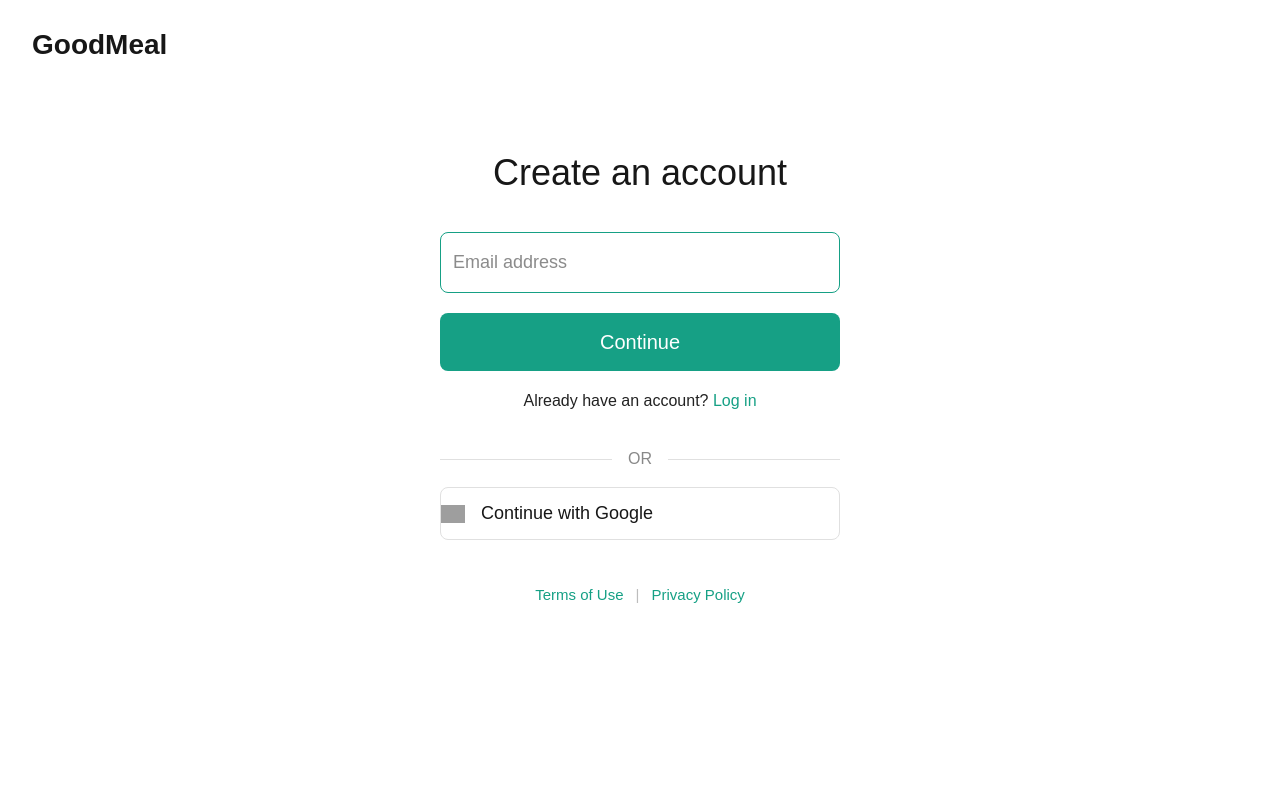
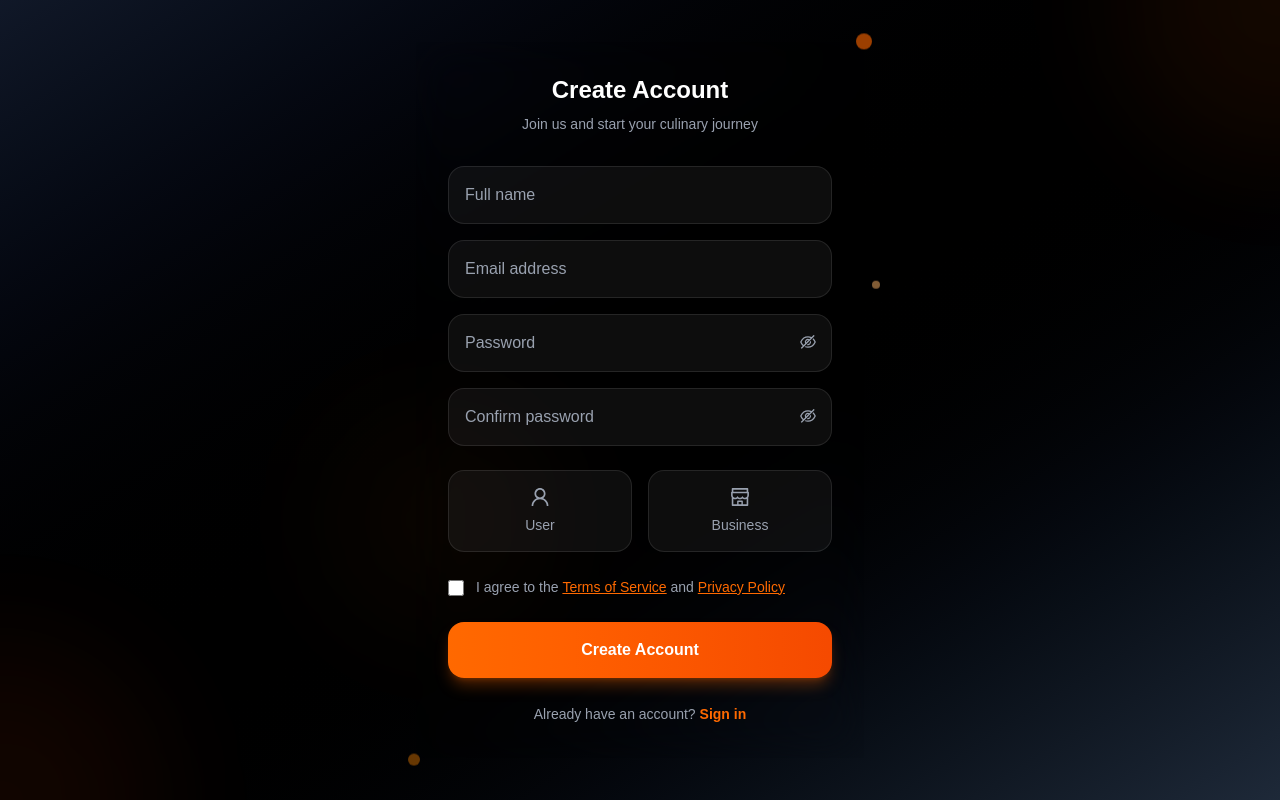
Before and after one commit to VKev/GoodMeal-AI-Food-Recommendation-Web-App, a Next.js app in the folder Frontend/: page /create-account in a window 1280 px wide. Built offline with nearby package versions, Linux system fonts and the light colour scheme; grey boxes are pictures that could not be loaded.

Commit message:
feat: Make UI for Login and Create Account Page

```diff
--- a/Frontend/components/Create.tsx
+++ b/Frontend/components/Create.tsx
@@ -1,91 +1,185 @@
-import React from "react";
+"use client"
+import React, { useState } from "react";
+import { EyeInvisibleOutlined, EyeOutlined, UserOutlined, ShopOutlined } from '@ant-design/icons';
+import Link from "next/link";
 
-const Create: React.FC = () => {
+const CreateAccount: React.FC = () => {
+  const [selectedRole, setSelectedRole] = useState<"US" | "BU" | null>(null);
+  const [formData, setFormData] = useState({
+    fullName: "",
+    email: "",
+    password: "",
+    confirmPassword: ""
+  });
+  const [showPassword, setShowPassword] = useState(false);
+  const [showConfirmPassword, setShowConfirmPassword] = useState(false);
+
+  const handleInputChange = (field: string, value: string) => {
+    setFormData(prev => ({
+      ...prev,
+      [field]: value
+    }));
+  };
+
   return (
-    <div style={{ minHeight: "100vh", background: "#fff" }}>
-      <div style={{ padding: "24px 0 0 32px", fontWeight: 600, fontSize: 28, fontFamily: "sans-serif" }}>
-        GoodMeal
+    <div className="min-h-screen bg-gradient-to-br from-gray-900 via-black to-gray-800 flex items-center justify-center p-4 relative overflow-hidden">
+      {/* Animated Background Elements */}
+      <div className="absolute inset-0 overflow-hidden">
+        <div className="absolute -top-40 -right-40 w-80 h-80 bg-orange-500/10 rounded-full blur-3xl animate-pulse"></div>
+        <div className="absolute -bottom-40 -left-40 w-80 h-80 bg-orange-600/10 rounded-full blur-3xl animate-pulse delay-1000"></div>
+        <div className="absolute top-1/2 left-1/4 w-60 h-60 bg-orange-400/5 rounded-full blur-3xl animate-pulse delay-500"></div>
       </div>
-      <div style={{
-        display: "flex",
-        flexDirection: "column",
-        alignItems: "center",
-        marginTop: 80
-      }}>
-        <h1 style={{ fontSize: 36, fontWeight: 500, marginBottom: 32 }}>Create an account</h1>
+
+      <div className="relative w-full max-w-md">
+        {/* Glassmorphism Card */}
+        <div className="backdrop-blur-xl p-8">
+          {/* Welcome Section */}
+          <div className="text-center mb-8">
+            <h2 className="text-2xl font-bold text-white mb-2">Create Account</h2>
+            <p className="text-gray-400 text-sm">Join us and start your culinary journey</p>
+          </div>
+
+
+          {/* Form Inputs */}
+          <div className="space-y-4 mb-6">
+            {/* Full Name */}
+            <div className="relative">
+              <input
+                type="text"
+                placeholder="Full name"
+                value={formData.fullName}
+                onChange={(e) => handleInputChange("fullName", e.target.value)}
+                className="w-full p-4 bg-white/5 border border-white/10 rounded-2xl text-white placeholder-gray-400 focus:outline-none focus:border-orange-500 focus:bg-white/10 transition-all duration-300"
+              />
+              <div className="absolute inset-0 rounded-2xl bg-gradient-to-r from-orange-500/0 via-orange-500/0 to-orange-500/0 focus-within:from-orange-500/10 focus-within:to-orange-600/10 pointer-events-none transition-all duration-300"></div>
+            </div>
+
+            {/* Email */}
+            <div className="relative">
               <input
                 type="email"
                 placeholder="Email address"
-          style={{
-            width: 400,
-            padding: "16px 12px",
-            fontSize: 18,
-            borderRadius: 8,
-            border: "1.5px solid #16a085",
-            marginBottom: 20,
-            outline: "none"
-          }}
+                value={formData.email}
+                onChange={(e) => handleInputChange("email", e.target.value)}
+                className="w-full p-4 bg-white/5 border border-white/10 rounded-2xl text-white placeholder-gray-400 focus:outline-none focus:border-orange-500 focus:bg-white/10 transition-all duration-300"
+              />
+              <div className="absolute inset-0 rounded-2xl bg-gradient-to-r from-orange-500/0 via-orange-500/0 to-orange-500/0 focus-within:from-orange-500/10 focus-within:to-orange-600/10 pointer-events-none transition-all duration-300"></div>
+            </div>
+
+            {/* Password */}
+            <div className="relative">
+              <input
+                type={showPassword ? "text" : "password"}
+                placeholder="Password"
+                value={formData.password}
+                onChange={(e) => handleInputChange("password", e.target.value)}
+                className="w-full p-4 pr-12 bg-white/5 border border-white/10 rounded-2xl text-white placeholder-gray-400 focus:outline-none focus:border-orange-500 focus:bg-white/10 transition-all duration-300"
               />
               <button
-          style={{
-            width: 400,
-            padding: "14px 0",
-            background: "#16a085",
-            color: "#fff",
-            fontSize: 20,
-            border: "none",
-            borderRadius: 8,
-            fontWeight: 500,
-            marginBottom: 18,
-            cursor: "pointer"
-          }}
+                type="button"
+                onClick={() => setShowPassword(!showPassword)}
+                className="absolute right-4 top-1/2 transform -translate-y-1/2 text-gray-400 hover:text-orange-500 transition-colors duration-200"
               >
-          Continue
+                {showPassword ? <EyeOutlined /> : <EyeInvisibleOutlined />}
               </button>
-        <div style={{ marginBottom: 18, color: "#222", fontSize: 16 }}>
-          Already have an account?{" "}
-          <a href="/sign-in" style={{ color: "#16a085", textDecoration: "none", fontWeight: 500 }}>
-            Log in
-          </a>
+              <div className="absolute inset-0 rounded-2xl bg-gradient-to-r from-orange-500/0 via-orange-500/0 to-orange-500/0 focus-within:from-orange-500/10 focus-within:to-orange-600/10 pointer-events-none transition-all duration-300"></div>
             </div>
-        <div style={{
-          display: "flex",
-          alignItems: "center",
-          width: 400,
-          margin: "16px 0"
-        }}>
-          <div style={{ flex: 1, height: 1, background: "#e0e0e0" }} />
-          <span style={{ margin: "0 16px", color: "#888" }}>OR</span>
-          <div style={{ flex: 1, height: 1, background: "#e0e0e0" }} />
+
+            {/* Confirm Password */}
+            <div className="relative">
+              <input
+                type={showConfirmPassword ? "text" : "password"}
+                placeholder="Confirm password"
+                value={formData.confirmPassword}
+                onChange={(e) => handleInputChange("confirmPassword", e.target.value)}
+                className="w-full p-4 pr-12 bg-white/5 border border-white/10 rounded-2xl text-white placeholder-gray-400 focus:outline-none focus:border-orange-500 focus:bg-white/10 transition-all duration-300"
+              />
+              <button
+                type="button"
+                onClick={() => setShowConfirmPassword(!showConfirmPassword)}
+                className="absolute right-4 top-1/2 transform -translate-y-1/2 text-gray-400 hover:text-orange-500 transition-colors duration-200"
+              >
+                {showConfirmPassword ? <EyeOutlined /> : <EyeInvisibleOutlined />}
+              </button>
+              <div className="absolute inset-0 rounded-2xl bg-gradient-to-r from-orange-500/0 via-orange-500/0 to-orange-500/0 focus-within:from-orange-500/10 focus-within:to-orange-600/10 pointer-events-none transition-all duration-300"></div>
             </div>
-        <button style={{
-          width: 400,
-          display: "flex",
-          alignItems: "center",
-          padding: "12px 0",
-          border: "1px solid #e0e0e0",
-          borderRadius: 8,
-          background: "#fff",
-          fontSize: 18,
-          marginBottom: 12,
-          cursor: "pointer"
-        }}>
-          <img src="https://www.svgrepo.com/show/475656/google-color.svg" alt="Google" style={{ width: 24, marginRight: 16 }} />
-          Continue with Google
+          </div>
+          {/* Role Selection */}
+          <div className="mb-6">
+            <div className="flex gap-4">
+              <button
+                type="button"
+                onClick={() => setSelectedRole("US")}
+                className={`flex-1 p-4 rounded-2xl border transition-all duration-300 ${selectedRole === "US"
+                  ? "bg-orange-500/20 border-orange-500 text-orange-400"
+                  : "bg-white/5 border-white/10 text-gray-400 hover:border-orange-500/50"
+                  }`}
+              >
+                <div className="flex flex-col items-center space-y-2">
+                  <UserOutlined className="text-xl" />
+                  <span className="text-sm font-medium">User</span>
+                </div>
+              </button>
+              <button
+                type="button"
+                onClick={() => setSelectedRole("BU")}
+                className={`flex-1 p-4 rounded-2xl border transition-all duration-300 ${selectedRole === "BU"
+                  ? "bg-orange-500/20 border-orange-500 text-orange-400"
+                  : "bg-white/5 border-white/10 text-gray-400 hover:border-orange-500/50"
+                  }`}
+              >
+                <div className="flex flex-col items-center space-y-2">
+                  <ShopOutlined className="text-xl" />
+                  <span className="text-sm font-medium">Business</span>
+                </div>
+              </button>
+            </div>
+          </div>
+
+
+          {/* Terms & Conditions */}
+          <div className="mb-6">
+            <label className="flex items-start space-x-3">
+              <input
+                type="checkbox"
+                className="mt-1 w-4 h-4 rounded border-white/20 bg-white/5 text-orange-500 focus:ring-orange-500 focus:ring-2"
+              />
+              <span className="text-gray-400 text-sm leading-relaxed">
+                I agree to the{" "}
+                <button className="text-orange-500 hover:text-orange-400 transition-colors duration-200 underline">
+                  Terms of Service
+                </button>
+                {" "}and{" "}
+                <button className="text-orange-500 hover:text-orange-400 transition-colors duration-200 underline">
+                  Privacy Policy
+                </button>
+              </span>
+            </label>
+          </div>
+
+          {/* Create Account Button */}
+          <button className="w-full p-4 bg-gradient-to-r from-orange-500 to-orange-600 text-white font-bold rounded-2xl shadow-lg shadow-orange-500/30 hover:from-orange-600 hover:to-orange-700 hover:shadow-orange-500/40 transition-all duration-300 transform hover:scale-[1.02] mb-6">
+            Create Account
           </button>
 
-        <div style={{ display: "flex", justifyContent: "center", width: 400, marginTop: 32, color: "#16a085", fontSize: 15 }}>
-          <a href="#" style={{ color: "#16a085", textDecoration: "none", marginRight: 12 }}>
-            Terms of Use
-          </a>
-          <span style={{ color: "#bdbdbd" }}>|</span>
-          <a href="#" style={{ color: "#16a085", textDecoration: "none", marginLeft: 12 }}>
-            Privacy Policy
-          </a>
+          {/* Footer */}
+          <div className="text-center">
+            <span className="text-gray-400 text-sm">Already have an account? </span>
+            <Link
+              href="/sign-in"
+              className="text-orange-500 font-semibold text-sm hover:text-orange-400 transition-colors duration-300">
+              Sign in
+            </Link>
           </div>
+        </div>
+
+        {/* Floating Elements */}
+        <div className="absolute -top-2 -right-2 w-4 h-4 bg-orange-500 rounded-full opacity-60 animate-bounce"></div>
+        <div className="absolute -bottom-2 -left-2 w-3 h-3 bg-orange-400 rounded-full opacity-40 animate-bounce delay-500"></div>
+        <div className="absolute top-1/3 -right-4 w-2 h-2 bg-orange-300 rounded-full opacity-50 animate-bounce delay-1000"></div>
       </div>
     </div>
   );
 };
 
-export default Create;
+export default CreateAccount;
--- a/Frontend/components/Login.tsx
+++ b/Frontend/components/Login.tsx
@@ -1,79 +1,93 @@
-import React from "react";
+"use client"
+import React, { useState } from "react";
+import Link from "next/link";
 
 const Login: React.FC = () => {
+  const [email, setEmail] = useState("");
+  const [password, setPassword] = useState("");
+
   return (
-    <div style={{ minHeight: "100vh", background: "#fff" }}>
-      <div style={{ padding: "24px 0 0 32px", fontWeight: 600, fontSize: 28, fontFamily: "sans-serif" }}>
-        GoodMeal
+    <div className="min-h-screen bg-gradient-to-br from-gray-900 via-black to-gray-800 flex items-center justify-center p-4 relative overflow-hidden">
+      {/* Animated Background Elements */}
+      <div className="absolute inset-0 overflow-hidden">
+        <div className="absolute -top-40 -right-40 w-80 h-80 bg-orange-500/10 rounded-full blur-3xl animate-pulse"></div>
+        <div className="absolute -bottom-40 -left-40 w-80 h-80 bg-orange-600/10 rounded-full blur-3xl animate-pulse delay-1000"></div>
       </div>
-      <div style={{
-        display: "flex",
-        flexDirection: "column",
-        alignItems: "center",
-        marginTop: 80
-      }}>
-        <h1 style={{ fontSize: 36, fontWeight: 500, marginBottom: 32 }}>Welcome back</h1>
+
+      <div className="relative w-full max-w-md">
+        {/* Glassmorphism Card */}
+        <div className="backdrop-blur-xl p-8">
+          {/* Welcome Section */}
+          <div className="text-center mb-8">
+            <h2 className="text-2xl font-bold text-white mb-2">Welcome Back</h2>
+            <p className="text-gray-400 text-sm">Continue your culinary adventure</p>
+          </div>
+
+          {/* Form Inputs */}
+          <div className="space-y-4 mb-6">
+            <div className="relative">
               <input
                 type="email"
                 placeholder="Email address"
-          style={{
-            width: 400,
-            padding: "16px 12px",
-            fontSize: 18,
-            borderRadius: 8,
-            border: "1px solid #e0e0e0",
-            marginBottom: 20,
-            outline: "none"
-          }}
+                value={email}
+                onChange={(e) => setEmail(e.target.value)}
+                className="w-full p-4 bg-white/5 border border-white/10 rounded-2xl text-white placeholder-gray-400 focus:outline-none focus:border-orange-500 focus:bg-white/10 transition-all duration-300"
               />
-        <button
-          style={{
-            width: 400,
-            padding: "14px 0",
-            background: "#16a085",
-            color: "#fff",
-            fontSize: 20,
-            border: "none",
-            borderRadius: 8,
-            fontWeight: 500,
-            marginBottom: 18,
-            cursor: "pointer"
-          }}
-        >
-          Continue
-        </button>
-        <div style={{ marginBottom: 18, color: "#222", fontSize: 16 }}>
-          Don't have an account?{" "}
-          <a href="#" style={{ color: "#16a085", textDecoration: "none", fontWeight: 500 }}>
-            Sign up
-          </a>
+              <div className="absolute inset-0 rounded-2xl bg-gradient-to-r from-orange-500/0 via-orange-500/0 to-orange-500/0 focus-within:from-orange-500/10 focus-within:to-orange-600/10 pointer-events-none transition-all duration-300"></div>
             </div>
-        <div style={{
-          display: "flex",
-          alignItems: "center",
-          width: 400,
-          margin: "16px 0"
-        }}>
-          <div style={{ flex: 1, height: 1, background: "#e0e0e0" }} />
-          <span style={{ margin: "0 16px", color: "#888" }}>OR</span>
-          <div style={{ flex: 1, height: 1, background: "#e0e0e0" }} />
+
+            <div className="relative">
+              <input
+                type="password"
+                placeholder="Password"
+                value={password}
+                onChange={(e) => setPassword(e.target.value)}
+                className="w-full p-4 bg-white/5 border border-white/10 rounded-2xl text-white placeholder-gray-400 focus:outline-none focus:border-orange-500 focus:bg-white/10 transition-all duration-300"
+              />
+              <div className="absolute inset-0 rounded-2xl bg-gradient-to-r from-orange-500/0 via-orange-500/0 to-orange-500/0 focus-within:from-orange-500/10 focus-within:to-orange-600/10 pointer-events-none transition-all duration-300"></div>
             </div>
-        <button style={{
-          width: 400,
-          display: "flex",
-          alignItems: "center",
-          padding: "12px 0",
-          border: "1px solid #e0e0e0",
-          borderRadius: 8,
-          background: "#fff",
-          fontSize: 18,
-          marginBottom: 12,
-          cursor: "pointer"
-        }}>
-          <img src="https://www.svgrepo.com/show/475656/google-color.svg" alt="Google" style={{ width: 24, marginRight: 16 }} />
-          Continue with Google
+          </div>
+
+          {/* Sign In Button */}
+          <button className="w-full p-4 bg-gradient-to-r from-orange-500 to-orange-600 text-white font-bold rounded-2xl shadow-lg shadow-orange-500/30 hover:from-orange-600 hover:to-orange-700 hover:shadow-orange-500/40 transition-all duration-300 transform hover:scale-[1.02] mb-6">
+            Sign In
           </button>
 
+          {/* Divider */}
+          <div className="flex items-center mb-6">
+            <div className="flex-1 h-px bg-gradient-to-r from-transparent via-white/20 to-transparent"></div>
+            <span className="px-4 text-gray-400 text-sm font-medium">OR</span>
+            <div className="flex-1 h-px bg-gradient-to-r from-transparent via-white/20 to-transparent"></div>
+          </div>
+
+          {/* Google Sign In */}
+          <button className="w-full p-4 rounded-2xl font-semibold mb-6 transition-all duration-300 transform hover:scale-[1.02] bg-gradient-to-r from-orange-500 to-orange-600 text-white shadow-lg shadow-orange-500/30 hover:from-orange-600 hover:to-orange-700">
+            <div className="flex items-center justify-center">
+              <svg className="w-5 h-5 mr-3" viewBox="0 0 24 24">
+                <path fill="currentColor" d="M22.56 12.25c0-.78-.07-1.53-.2-2.25H12v4.26h5.92c-.26 1.37-1.04 2.53-2.21 3.31v2.77h3.57c2.08-1.92 3.28-4.74 3.28-8.09z" />
+                <path fill="currentColor" d="M12 23c2.97 0 5.46-.98 7.28-2.66l-3.57-2.77c-.98.66-2.23 1.06-3.71 1.06-2.86 0-5.29-1.93-6.16-4.53H2.18v2.84C3.99 20.53 7.7 23 12 23z" />
+                <path fill="currentColor" d="M5.84 14.09c-.22-.66-.35-1.36-.35-2.09s.13-1.43.35-2.09V7.07H2.18C1.43 8.55 1 10.22 1 12s.43 3.45 1.18 4.93l2.85-2.22.81-.62z" />
+                <path fill="currentColor" d="M12 5.38c1.62 0 3.06.56 4.21 1.64l3.15-3.15C17.45 2.09 14.97 1 12 1 7.7 1 3.99 3.47 2.18 7.07l3.66 2.84c.87-2.6 3.3-4.53 6.16-4.53z" />
+              </svg>
+              Continue with Google
+            </div>
+          </button>
+
+          {/* Footer */}
+          <div className="text-center">
+            <span className="text-gray-400 text-sm">Don't have an account? </span>
+            <Link
+              href="/create-account"
+              className="text-orange-500 font-semibold text-sm hover:text-orange-400 transition-colors duration-300"
+            >
+              Sign up
+            </Link>
+          </div>
+        </div>
+
+        {/* Floating Elements */}
+        <div className="absolute -top-2 -right-2 w-4 h-4 bg-orange-500 rounded-full opacity-60 animate-bounce"></div>
+        <div className="absolute -bottom-2 -left-2 w-3 h-3 bg-orange-400 rounded-full opacity-40 animate-bounce delay-500"></div>
       </div>
     </div>
   );
```
Also changed, not shown: Frontend/components/Background.tsx (+15 -13 lines). Lines whose indentation alone changed are shown as unchanged.
